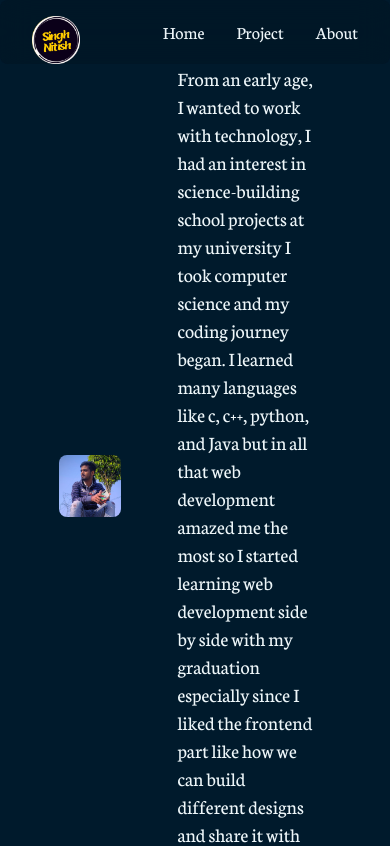
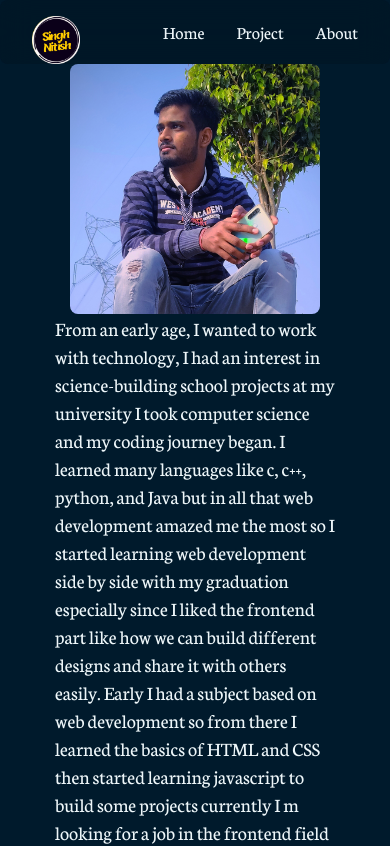
Before and after one commit to Singh26Nitish/profile, a React (Create React App) app: page /about in a window 390 px wide. Shown: the top 846 px of the page. Built offline with nearby package versions, Linux system fonts and the light colour scheme.

Commit message:
responsive now

```diff
--- a/src/routes/About.js
+++ b/src/routes/About.js
@@ -10,10 +10,10 @@ function About() {
     return(
         <>
         <Header />
-        <section className="flex h-screen">
-            <div className="flex w-4/5 mx-auto">
-                <img alt="about" src={Aabout} className="w-1/5  my-auto mx-5 rounded-lg"/>
-                <div className="my-auto mx-5 px-4 text-xl">
+        <section className="flex">
+            <div className="md:flex w-4/5 mx-auto">
+                <img alt="about" src={Aabout} className="w-4/5 md:w-2/5  my-auto mx-auto rounded-lg"/>
+                <div className="my-auto mx-auto px-4 text-xl">
                     <p>From an early age, I wanted to work with technology, I had an interest in science-building school projects
                         at my university I took computer science and my coding journey began. I learned many languages like c, c++,
                          python, and Java but in all that web development amazed me the most so I started learning web development
--- a/src/routes/Home.js
+++ b/src/routes/Home.js
@@ -8,7 +8,7 @@ function Home() {
         <>
             <Header />
             <section className="h-screen flex justify-center items-center">
-                <div className="w-4/5 flex">
+                <div className="flex flex-col items-center md:flex-row md:w-4/5 ">
                     <img src={profile} alt="profile" className="z-0 w-2/5 my-auto  transition hover:scale-105 -translate-y-2 rounded-lg mt-6"/>
                     <div className="items-center m-auto ">
                         <h3 className="text-2xl ">I'm <span className="text-5xl">Nitish Singh</span></h3>
--- a/src/routes/Project.js
+++ b/src/routes/Project.js
@@ -20,7 +20,7 @@ function Project() {
       <>
       <Header />
       <div className="flex h-auto  w-4/5 mx-auto ">
-        <div className="grid grid-cols-3 gap-4">
+        <div className="grid md:grid-cols-3 md:gap-4">
 
           {/* project card */}
           <div class="w-full md:px-4 py-6" >
@@ -136,7 +136,7 @@ function Project() {
                 <div className="flex-start">
                   <FontAwesomeIcon icon={faGlobe} onClick={() => { window.open('https://jokes-singh-nitish26.netlify.app/', '_blank'); }} className="m-2 text-3xl"/>
                   <FontAwesomeIcon icon={faGithub} onClick={() => { window.open('https://github.com/Singh26Nitish/jokes', '_blank'); }} className="m-2 text-3xl"/>
-                </div>./Components
+                </div>
               </div>
 
             </div>
```
